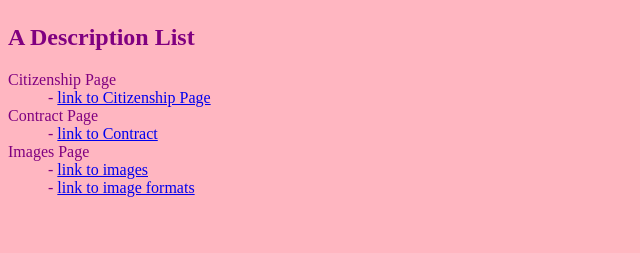
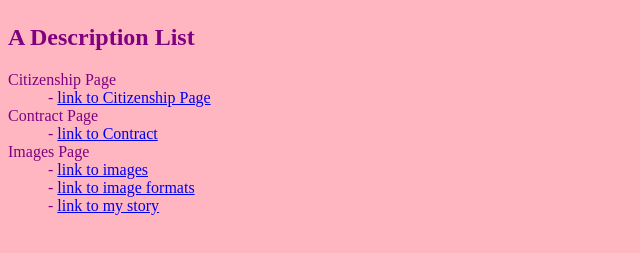
Before and after one commit to LSRHS-4-22/Site, a plain HTML site: page index.html in a window 1280 px wide. Shown: the part 57-310 px from the top of the page, without its empty margins (0-640 px from the left). Drawn offline with Linux system fonts and the light colour scheme.

Commit message:
link I forgot to add to index

```diff
--- a/index.html
+++ b/index.html
@@ -13,4 +13,5 @@
   <dt>Images Page</dt>
   <dd>- <a href= "images/index.html"> link to images</a> </dd>
   <dd>- <a href= "images/image_formats.html"> link to image formats</a> </dd>
+  <dd>- <a href= "story/index.html"> link to my story</a> </dd>
 </dl>
```
